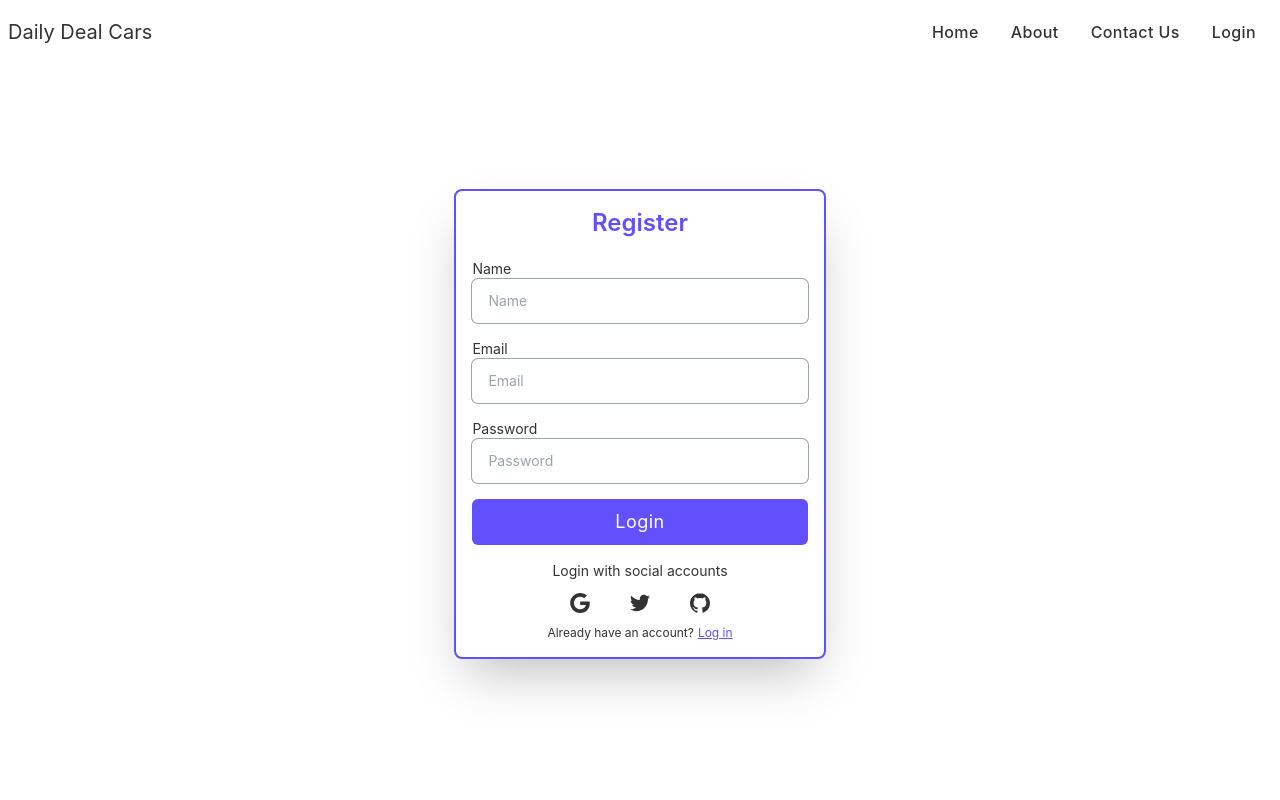
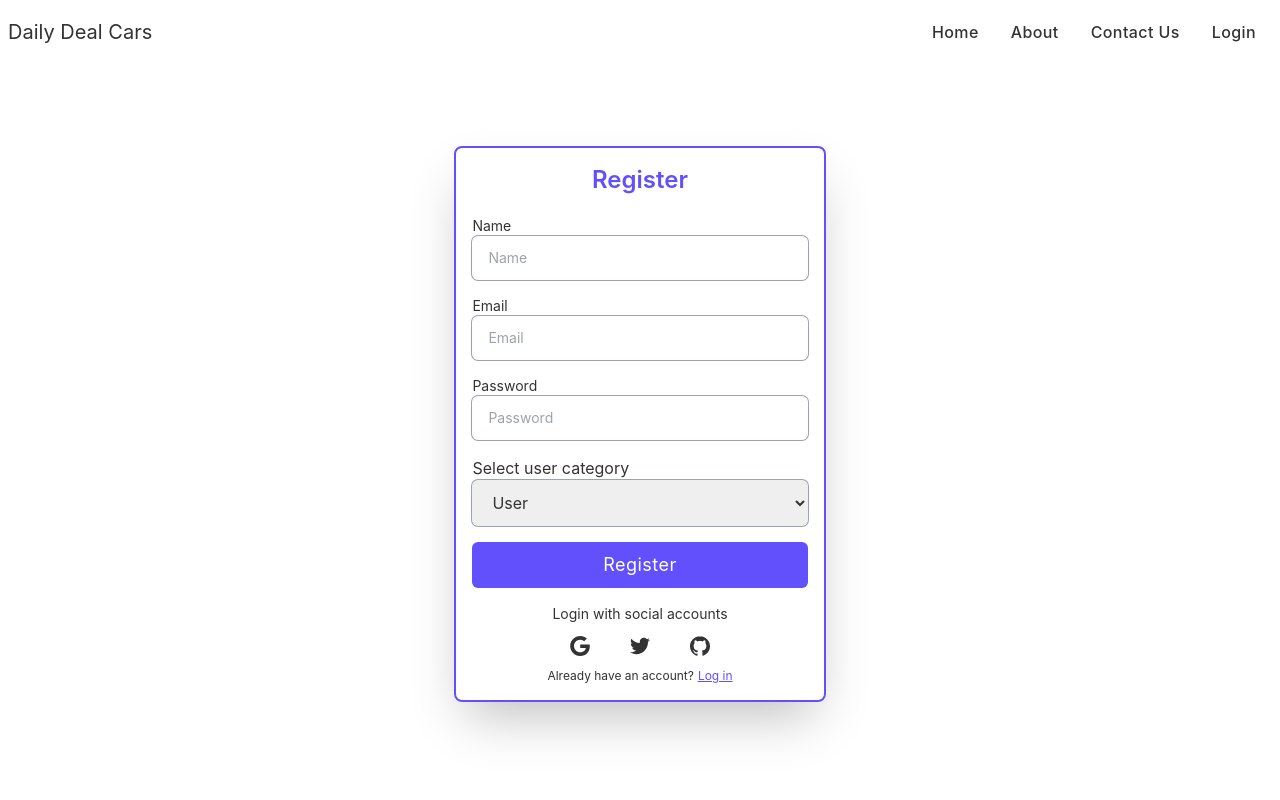
Before and after one commit to TFMahabub/daily-deal-cars-client-site, a React (Create React App) app: page /register in a window 1280 px wide. Shown: the top 800 px of the page. Built offline with nearby package versions, Linux system fonts and the light colour scheme; no server answers.

Commit message:
user add on mongoDB done

```diff
--- a/src/Components/Pages/Login/Login.js
+++ b/src/Components/Pages/Login/Login.js
@@ -14,6 +14,7 @@ const Login = () => {
     const form = e.target;
     const email = form.email.value;
     const password = form.password.value;
+    const userCategory = form.userCategory.value;
 
     logIn(email, password)
     .then(()=>{
--- a/src/Components/Pages/Register/Register.js
+++ b/src/Components/Pages/Register/Register.js
@@ -5,7 +5,7 @@ import FullWidthButton from '../../../ReUseableComponents/Button/FullWidthButton
 import toast from 'react-hot-toast';
 
 const Register = () => {
-  const { logInWithGoogle, register, updateUser } = useContext(AuthContext)
+  const { user, logInWithGoogle, register, updateUser, loading } = useContext(AuthContext)
 
 
   const handleOnSubmit = e =>{
@@ -15,6 +15,13 @@ const Register = () => {
     const name = form.name.value;
     const email = form.email.value;
     const password = form.password.value;
+    const userCategory = form.userCategory.value;
+
+    const userPosition = {
+      name,
+      email,
+      userCategory
+    }
 
     register(email, password)
     .then((result)=>{
@@ -22,6 +29,13 @@ const Register = () => {
       updateUser(name)
       .then(()=>{
         toast.success('Register Successfully')
+        fetch('http://localhost:5000/user', {
+          method: 'POST',
+          headers: {
+            'content-type': 'application/json'
+          },
+          body: JSON.stringify(userPosition)
+        })
       })
       .catch(err=>{
         console.error(err)
@@ -37,7 +51,8 @@ const Register = () => {
 
   const handleLoginWithGoogle = () =>{
     logInWithGoogle()
-    .then(()=>{
+    .then((result)=>{
+      fetchFunction(result.user.displayName, result.user.email, 'user')
       toast.success('Login successfully')
     })
     .catch(err=>{
@@ -45,6 +60,22 @@ const Register = () => {
       toast.error('Something went wrong :(')
     })
   }
+
+  const fetchFunction = (name, email, userPosition) =>{
+    const user = {
+      name,
+      email,
+      userPosition
+    }
+    fetch('http://localhost:5000/user', {
+              method: 'POST',
+              headers: {
+                'content-type': 'application/json'
+              },
+              body: JSON.stringify(user)
+            })
+  }
+
   return (
     <section className="lg:h-[90vh] mt-14 lg:mt-0 px-2 lg:px-0 lg:flex lg:justify-center lg:items-center">
       <div className="border-2 border-secondary shadow-2xl rounded-lg p-4">
@@ -85,8 +116,14 @@ const Register = () => {
               required
             />
           </div>
-
-          <FullWidthButton type="submit">Login</FullWidthButton>
+          <div>
+          <label className="block dark:text-gray-400">Select user category</label>
+            <select name="userCategory" id="" className='w-full ring-gray-400 ring-1 mb-4 px-4 py-3 rounded-md dark:border-gray-700 dark:bg-gray-900 dark:text-gray-100 focus:dark:border-violet-400'>
+              <option value="user">User</option>
+              <option value="seller">Seller</option>
+            </select>
+          </div>
+          <FullWidthButton type="submit">Register</FullWidthButton>
         </form>
 
         <div className="flex items-center pt-4 space-x-1">
```
Also changed, not shown: firebase.json (added), 1 other file (tests, documents, lock files or other folders).
